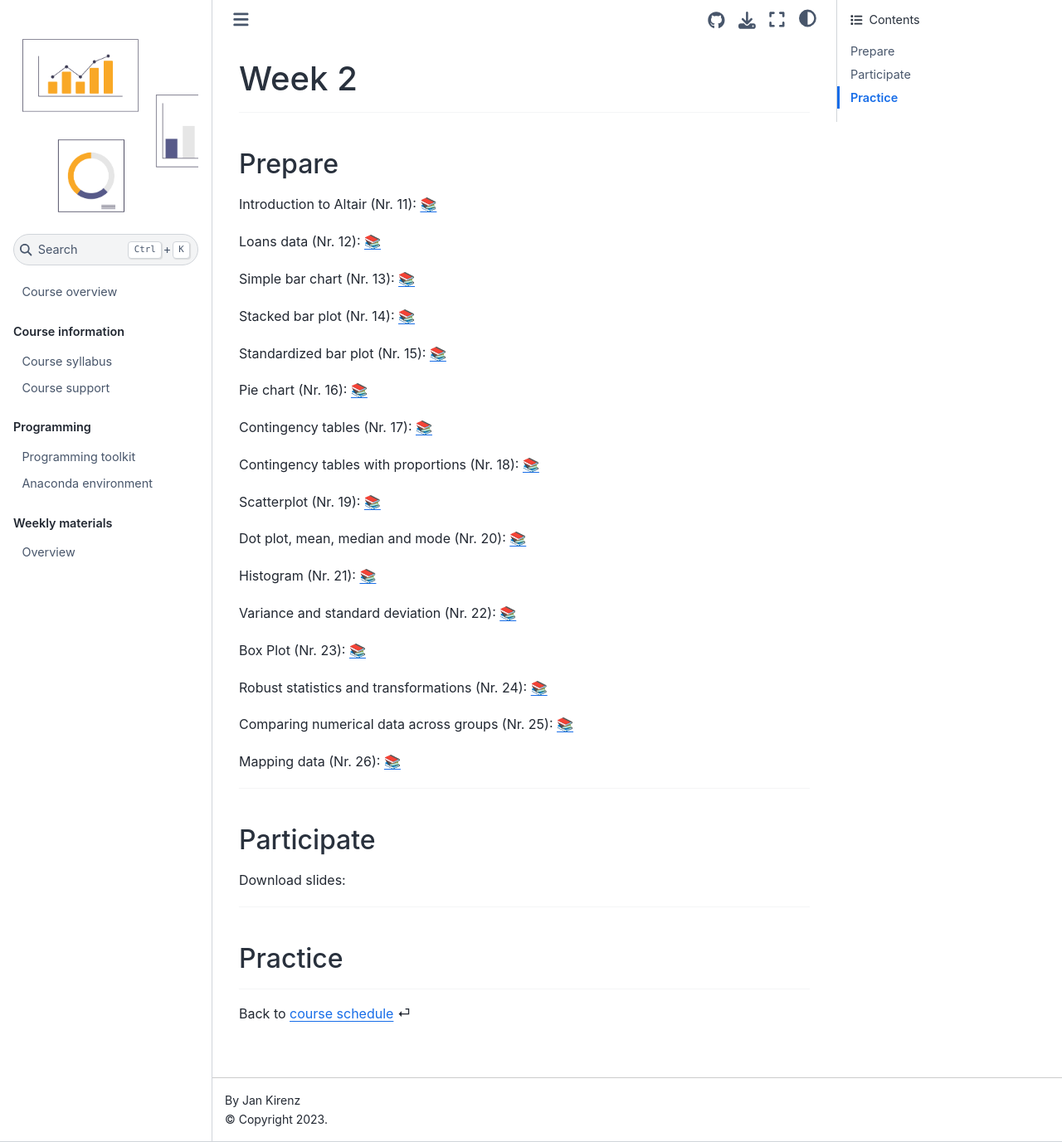
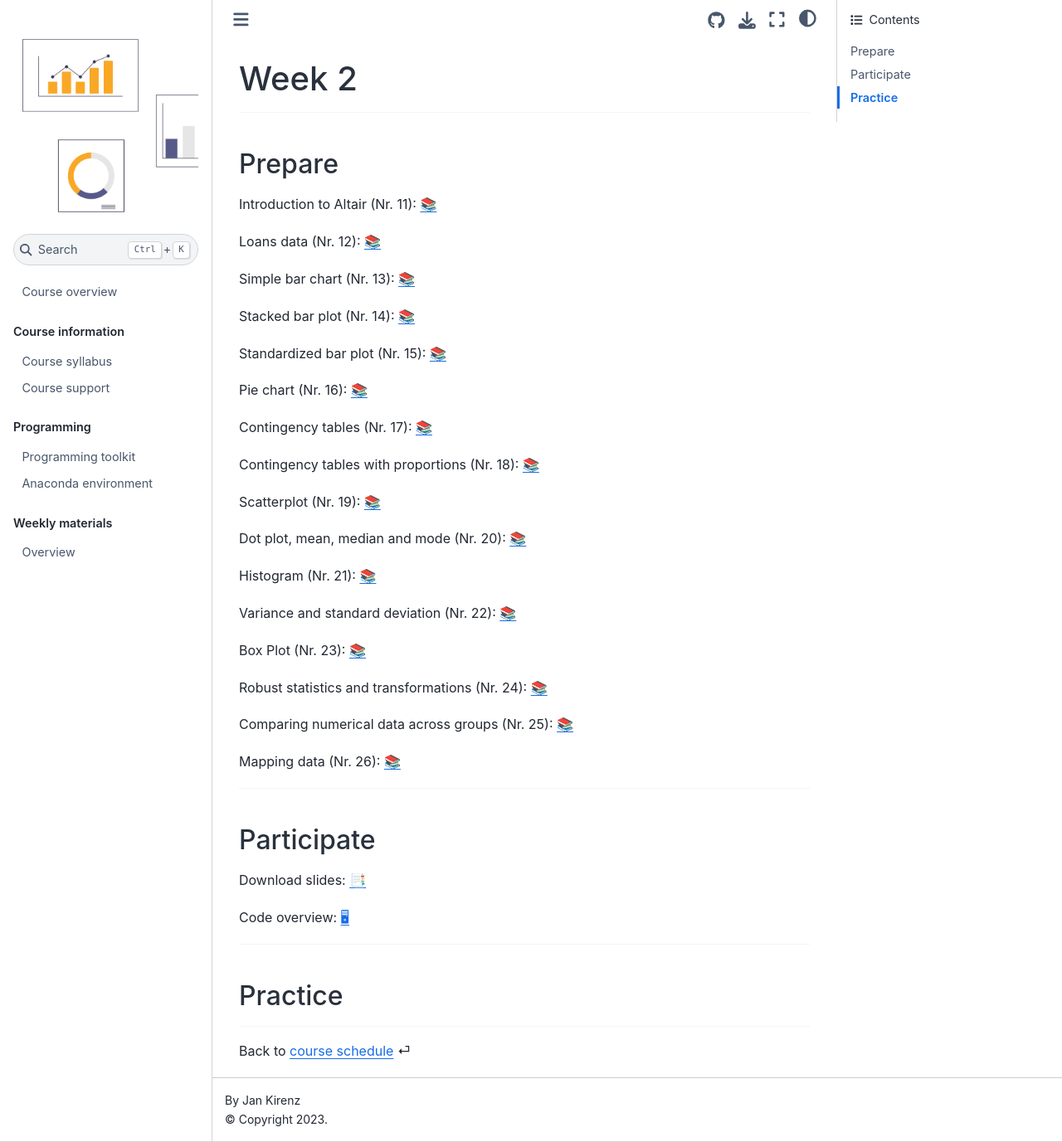
Before and after one commit to as-ws22/website, a Jupyter Book: the page built from weeks/week2.md, in a window 1280 px wide and 1377 px high. Shown: the whole window at 83% size. Built offline with Jupyter Book 1.0.4 settings and Sphinx 7.4.7 and the Sphinx Book theme 1.1.4, drawn with Linux system fonts in a browser that asks for light colours; comment, search, counter and statistics services are not loaded.

Commit message:
Update week2.md

```diff
--- a/weeks/week2.md
+++ b/weeks/week2.md
@@ -46,8 +46,9 @@
 ## Participate
 
 
-Download slides:
+Download slides: [📑](https://drive.google.com/file/d/1-hVUAW4V6y0Jlw-_4Zmk0nJmF9iT1s5f/view?usp=sharing)
 
+Code overview: [🖥](../code/code-overview.md)
 
 
 ---
```
